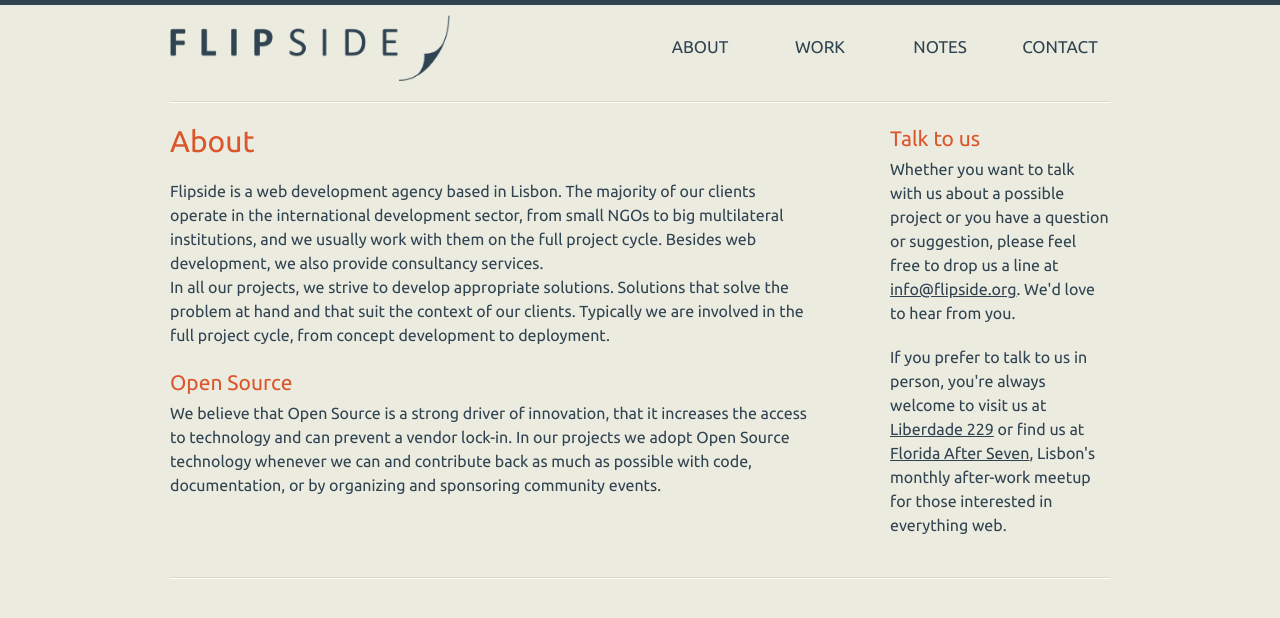
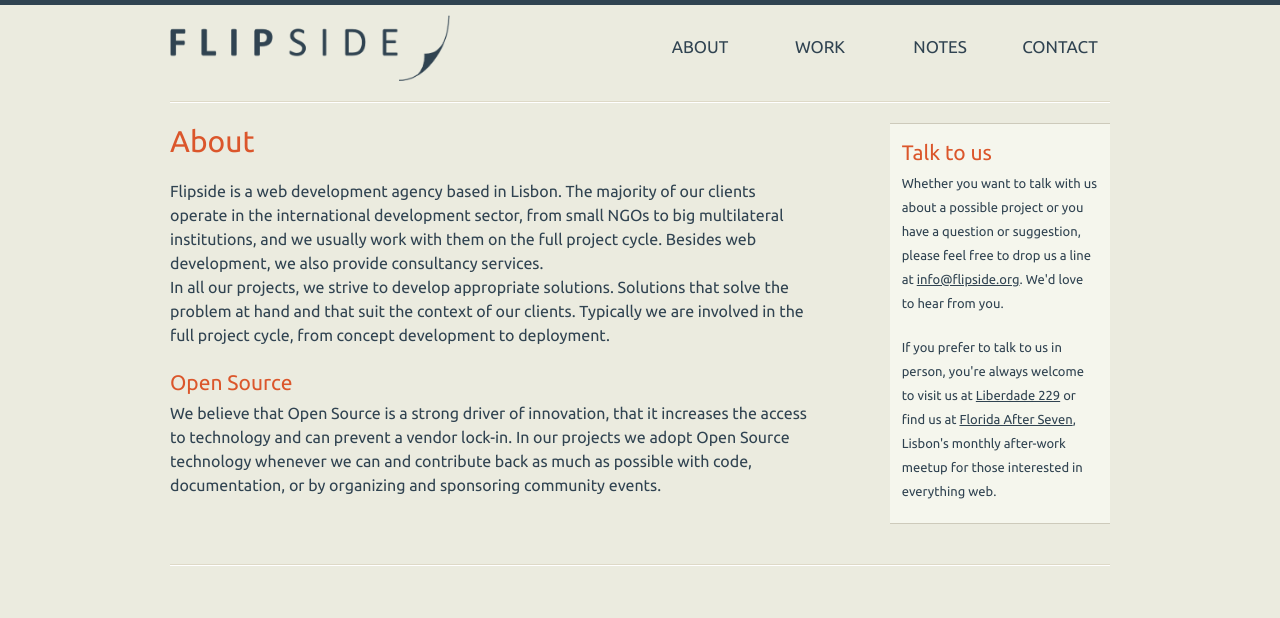
Before and after one commit to flipside-org/flipside.org, a Jekyll site: the page built from about.html, in a window 1280 px wide. Shown: the top 618 px of the page. Built offline with Jekyll 4.4.1, drawn with Linux system fonts in a browser that asks for light colours; nearby versions of some CDN libraries.

Commit message:
Make sidebar style more generic

```diff
--- a/_layouts/note.html
+++ b/_layouts/note.html
@@ -17,7 +17,7 @@ layout: default
 </article>
 
 <aside class="four columns offset-by-one omega">
-  <section class="sidebar-author">
+  <section class="sidebar-author box">
     <!-- <img src="{{ site.users[page.user].photo }}" alt="Photo" class="author-photo" /> -->
     <h3>{{ site.users[page.user].name }}</h3>
     {{ site.users[page.user].bio | markdownify }}
--- a/about.html
+++ b/about.html
@@ -15,8 +15,10 @@ permalink: about/index.html
 </article>
 
 <aside class="four columns offset-by-one omega">
-	<h3>Talk to us</h3>
-	<p>Whether you want to talk with us about a possible project or you have a question or suggestion, please feel free to drop us a line at <a href="mailto:info@flipside.org">info@flipside.org</a>. We'd love to hear from you.</p>
+	<section class="box">
+		<h3>Talk to us</h3>
+		<p>Whether you want to talk with us about a possible project or you have a question or suggestion, please feel free to drop us a line at <a href="mailto:info@flipside.org">info@flipside.org</a>. We'd love to hear from you.</p>
 
-	<p>If you prefer to talk to us in person, you're always welcome to visit us at <a href="http://www.liberdade229.com">Liberdade 229</a> or find us at <a href="http://www.floridaafterseven.com">Florida After Seven</a>, Lisbon's monthly after-work meetup for those interested in everything web.</p>
+		<p>If you prefer to talk to us in person, you're always welcome to visit us at <a href="http://www.liberdade229.com">Liberdade 229</a> or find us at <a href="http://www.floridaafterseven.com">Florida After Seven</a>, Lisbon's monthly after-work meetup for those interested in everything web.</p>
+	</section>
 </aside>
--- a/css/layout.css
+++ b/css/layout.css
@@ -106,6 +106,14 @@ div.main {
 
 .main section {
   margin-bottom: 20px;
+}
+
+.main aside section.box {
+  font-size: 0.8125em;
+  background-color: #f5f6ed;
+  border: 1px solid #CDCABB;
+  border-width: 1px 0;
+  padding: 1em .9em 0 .9em ;
 }
 
 /* #Page Styles
@@ -322,14 +330,6 @@ pre code{
     margin-bottom: 20px;
 }
 
-.sidebar-author{
-  font-size: 0.8125em;
-  background-color: #f5f6ed;
-  border: 1px solid #CDCABB;
-  border-width: 1px 0;
-  padding: 1em .9em 0 .9em ;
-}
-
 .author-photo{
   display: block;
   margin: 2.1875em auto 1.5em auto;
```
